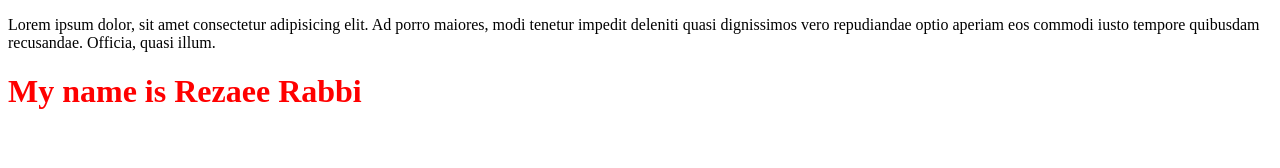
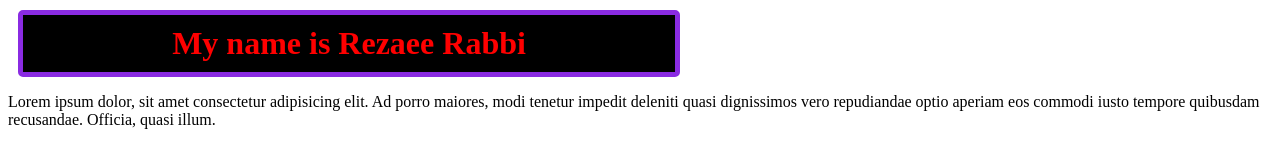
Before and after one commit to Rezaee-Rabbi/third-repo, a plain HTML site: page index.html in a window 1280 px wide. Drawn offline with Linux system fonts and the light colour scheme.

Commit message:
css addess

```diff
--- a/index.html
+++ b/index.html
@@ -8,7 +8,8 @@
     <link rel="stylesheet" href="style.css">
 </head>
 <body>
+    <h1>My name is Rezaee Rabbi</h1>
     <p>Lorem ipsum dolor, sit amet consectetur adipisicing elit. Ad porro maiores, modi tenetur impedit deleniti quasi dignissimos vero repudiandae optio aperiam eos commodi iusto tempore quibusdam recusandae. Officia, quasi illum.</p>
-    <h1>My name is Rezaee Rabbi</h1>
+
 </body>
 </html>
--- a/style.css
+++ b/style.css
@@ -1,3 +1,10 @@
 h1{
     color: red;
+    background-color: black;
+    width: 50%;
+    padding: 10px;
+    margin: 10px;
+    border: 5px solid blueviolet;
+    border-radius: 5px;
+    text-align: center;
 }
```
